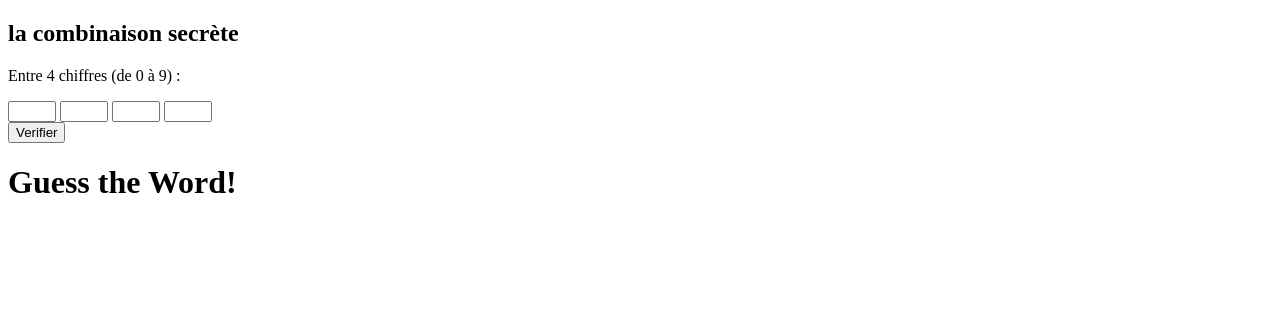
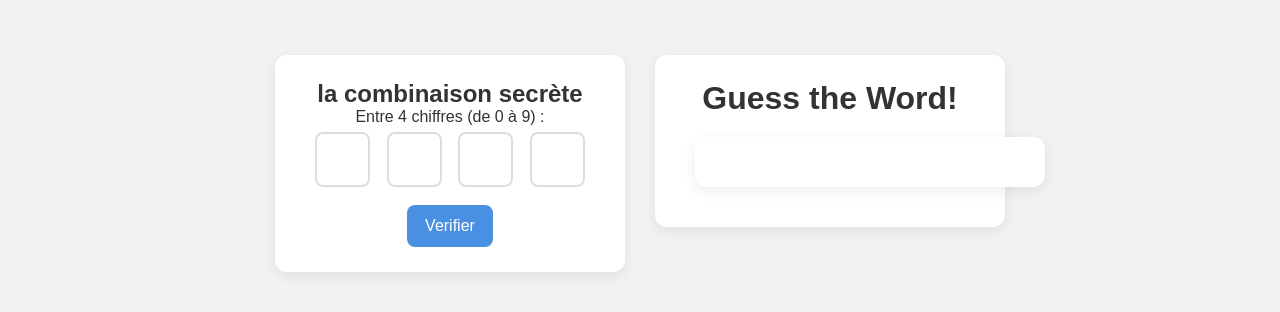
Before and after one commit to Mostaphaweb/game_numbers_letters, a plain HTML site: page index.html in a window 1280 px wide. Drawn offline with Linux system fonts and the light colour scheme.

Commit message:
modified css and link css with html

```diff
--- a/index.html
+++ b/index.html
@@ -4,6 +4,7 @@
     <meta charset="UTF-8">
     <meta name="viewport" content="width=device-width, initial-scale=1.0">
     <title>Document</title>
+    <link rel="stylesheet" href="style.css">
 </head>
 <body>
 
--- a/style.css
+++ b/style.css
@@ -0,0 +1,75 @@
+/* Reset */
+* {
+    margin: 0;
+    padding: 0;
+    box-sizing: border-box;
+}
+
+body {
+    background: #f2f2f2;
+    font-family: "Poppins", Arial, sans-serif;
+    display: flex;
+    justify-content: center;
+    align-items: flex-start;
+    padding: 40px 0;
+    color: #333;
+}
+
+/* Boxes */
+#numbers, #letters {
+    background: white;
+    width: 350px;
+    padding: 25px;
+    margin: 15px;
+    border-radius: 12px;
+    box-shadow: 0 4px 14px rgba(0, 0, 0, 0.08);
+    text-align: center;
+}
+
+/* Numbers Inputs */
+#numbers input {
+    width: 55px;
+    height: 55px;
+    margin: 6px;
+    font-size: 24px;
+    text-align: center;
+    border: 2px solid #ddd;
+    border-radius: 8px;
+    transition: .2s;
+}
+
+#numbers input:focus {
+    border-color: #4a90e2;
+}
+
+/* Buttons */
+button {
+    background: #4a90e2;
+    color: white;
+    border: none;
+    padding: 12px 18px;
+    margin-top: 12px;
+    font-size: 16px;
+    border-radius: 8px;
+    cursor: pointer;
+    transition: 0.2s;
+}
+
+button:hover {
+    background: #3577c6;
+}
+
+/* Word game */
+#word {
+    font-size: 32px;
+    letter-spacing: 10px;
+    margin: 20px 0;
+    font-weight: bold;
+}
+
+#message {
+    margin-top: 10px;
+    font-size: 18px;
+    color: #4a90e2;
+    font-weight: 500;
+}
```
